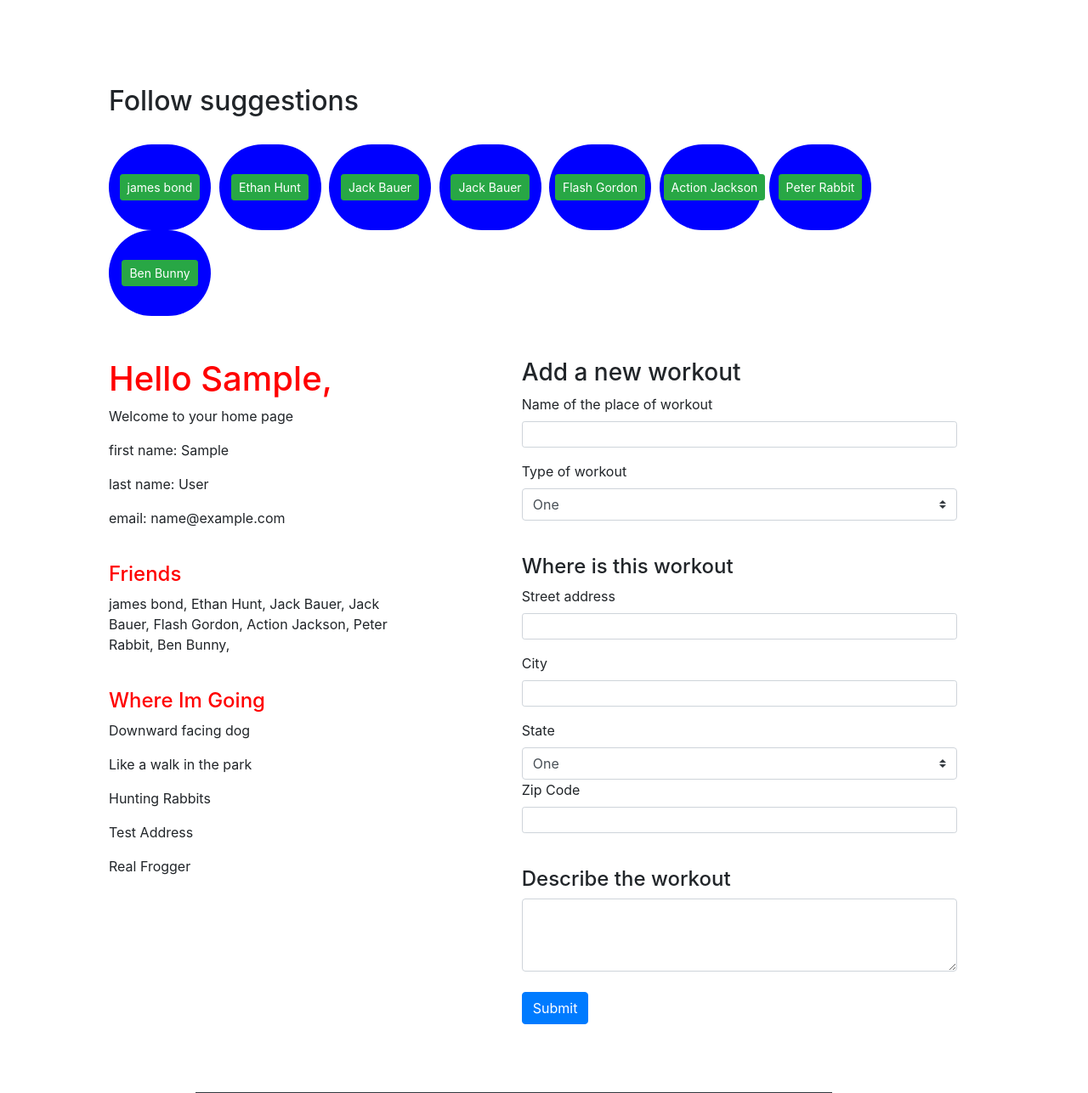
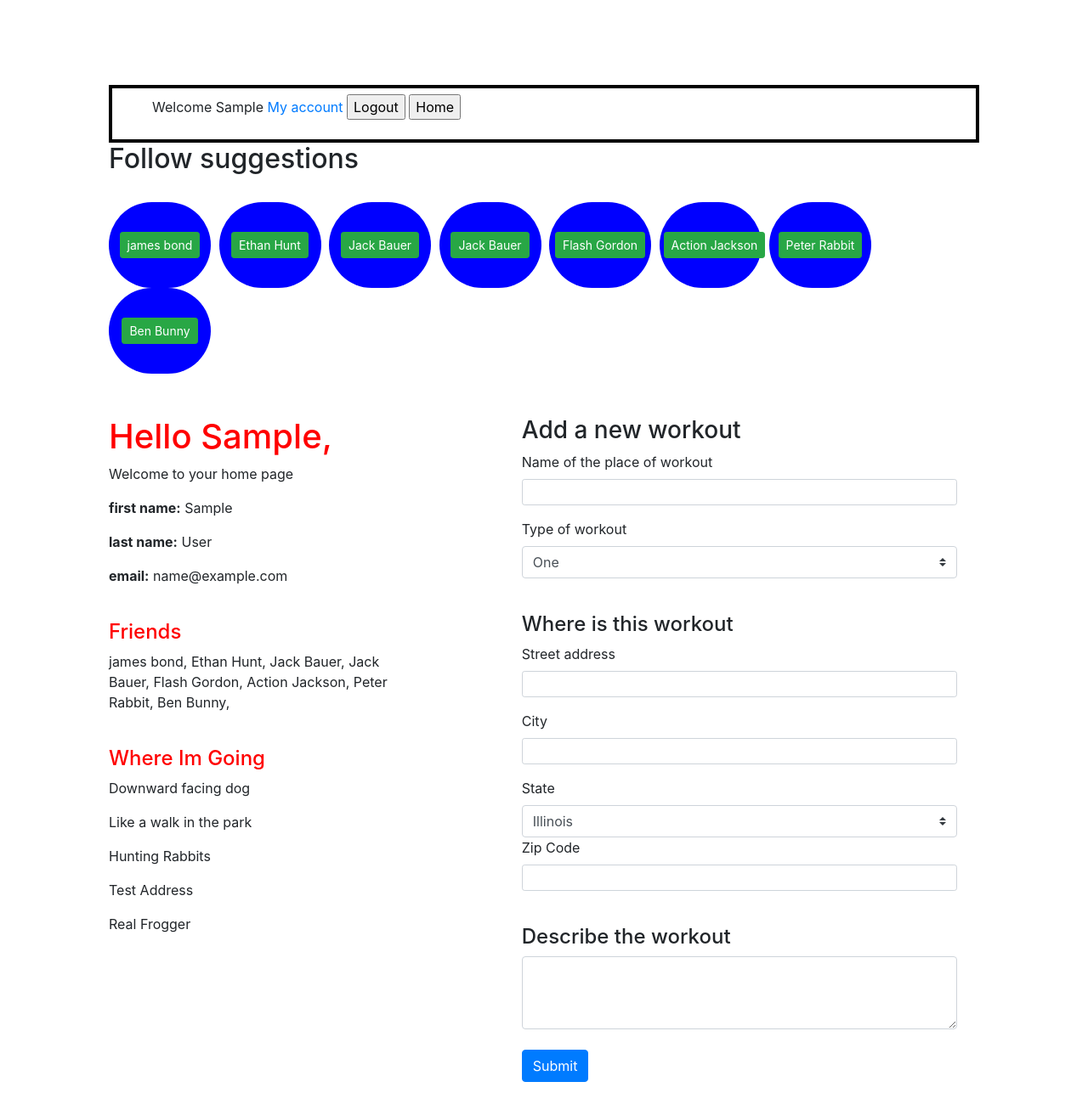
Before and after one commit to TimAndry/Fit_Me, a Django app: template apps/login_app/templates/login_app/user.html in a window 1280 px wide. Shown: the top 1287 px of the page at 85% size. Run offline with Django 3.2, Linux system fonts and the light colour scheme; the template is opened without the code that fills it: values that come from a table or form of the project are taken from there, others are empty; the visitor is signed in with stand-in values (Sample User, id 1); data comes from the database, SQL or seed files in the repository; both versions use the stored data as it was after the commit; parts of the project's set-up code (start-up, migrations or seed data) failed here and were passed over; some libraries are stand-ins or nearby versions.

Commit message:
updated home page and logout feature with some address tests

```diff
--- a/apps/login_app/templates/login_app/user.html
+++ b/apps/login_app/templates/login_app/user.html
@@ -89,11 +89,36 @@
         #follow{
             overflow:scroll;
         }
+        #topbar {
+            border: 4px solid black;
+            padding: 7px;
+        }
+        #topbar li {
+            display: inline;
+        }
     </style>
 </head>
 
 <body>
     <div id='wrapper'>
+        <div id="topbar">
+            <ul>
+                <li>Welcome {{ user.first_name }}</li>
+                <li>
+                    <a href="/user/{{ user.id }}">My account</a>
+                </li>
+                <li>
+                    <a href="/logout" method="POST">
+                        <input type="submit" value="Logout">
+                    </a>
+                </li>
+                <li>
+                    <a href="/home/{{ user.id }}" method="POST">
+                        <input type="submit" value="Home">
+                    </a>
+                </li>
+            </ul>
+        </div>
         <h2>Follow suggestions</h2><br>
         <div id='follow'>
         {% for follow in follow %}
@@ -109,9 +134,9 @@
         <div id="user">
             <h1 class='messages'>Hello {{user.first_name}},</h1>
             <p>Welcome to your home page</p>
-            <p>first name: {{user.first_name}}</p>
-            <p>last name: {{user.last_name}}</p>
-            <p>email: {{user.email}}</p>
+            <p><b>first name:</b> {{user.first_name}}</p>
+            <p><b>last name:</b> {{user.last_name}}</p>
+            <p><b>email:</b> {{user.email}}</p>
             <br>
             <h4 class="messages">Friends</h4>
             <p>
@@ -186,7 +211,7 @@
                 <div class="my-1-sm">
                     <label class="mr-sm-2" for="inlineFormCustomSelect">State</label>
                     <select class="custom-select mr-sm-2" id="inlineFormCustomSelect" name="state">
-                      <option value="1">One</option>
+                      <option value="Illinois">Illinois</option>
                       <option value="2">Two</option>
                       <option value="3">Three</option>
                       <option value="1">One</option>
--- a/apps/login_app/urls.py
+++ b/apps/login_app/urls.py
@@ -5,10 +5,10 @@ urlpatterns = [
     url(r'^$', views.index),
     url(r'^registration$', views.registration),
     url(r'^login$', views.login),
-    # url(r'^home$', views.home,
+    url(r'^home/(?P<user_id>\d+)$', views.home),
     url(r'^user/(?P<user_id>\d+)$', views.user),
     url(r'^addworkout$', views.addworkout),
     url(r'^going$', views.going),
     url(r'^follow$', views.follow),
-    # url(r'^logout$', views.logout),
+    url(r'^logout$', views.logout),
 ]
```
Also changed, not shown: apps/login_app/templates/login_app/home.html (+11 -6 lines), apps/login_app/views.py (+13 -11 lines), db.sqlite3.
